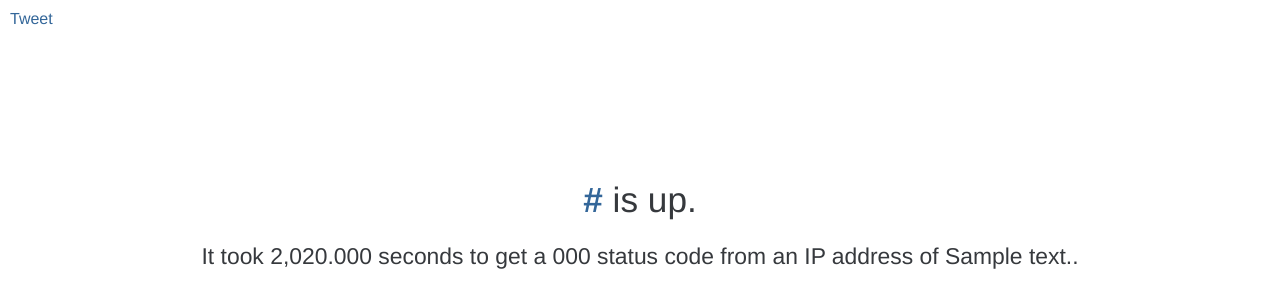
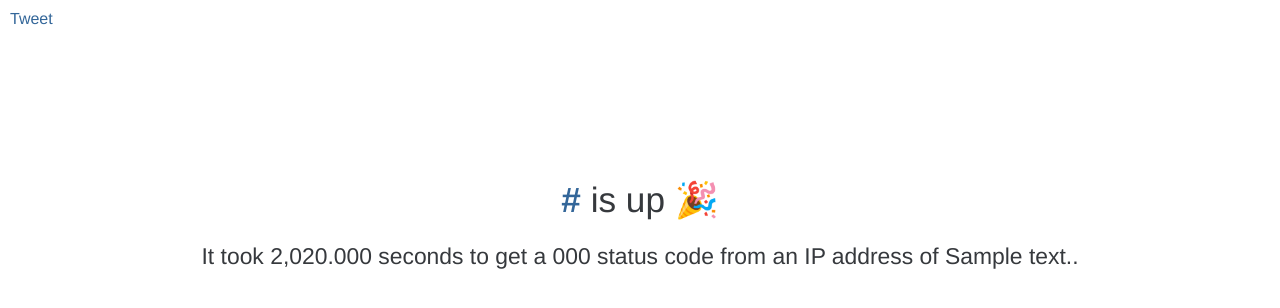
Before and after one commit to sjparkinson/isitup.org, a Symfony app: template templates/website-okay.html.twig in a window 1280 px wide. Shown: the top 308 px of the page. Run offline with Twig, Linux system fonts and the light colour scheme; the template is opened without the code that fills it: most values are stand-ins (such as "Sample title", 1, 10 or a date in 2020); some libraries are stand-ins or nearby versions.

Commit message:
Add emoji

```diff
--- a/templates/website-not-okay.html.twig
+++ b/templates/website-not-okay.html.twig
@@ -14,6 +14,6 @@
     </div>
 
     <div id="container">
-        <p><a href="http://{{ website }}" class="domain" rel="nofollow">{{ website }}</a> seems to be down!</p>
+        <p><a href="http://{{ website }}" class="domain" rel="nofollow">{{ website }}</a> seems to be down 💥</p>
     </div>
 {% endblock %}
--- a/templates/website-okay.html.twig
+++ b/templates/website-okay.html.twig
@@ -14,7 +14,7 @@
     </div>
 
     <div id="container">
-        <p><a href="http://{{ website }}" class="domain" rel="nofollow">{{ website }}</a> is up.</p>
+        <p><a href="http://{{ website }}" class="domain" rel="nofollow">{{ website }}</a> is up 🎉</p>
 
         <p class="smaller">It took {{ response_total_time | number_format(3) }} seconds to get a {{ response_status_code }} status code from an IP address of {{ response_ip_address }}.</p>
     </div>
```
